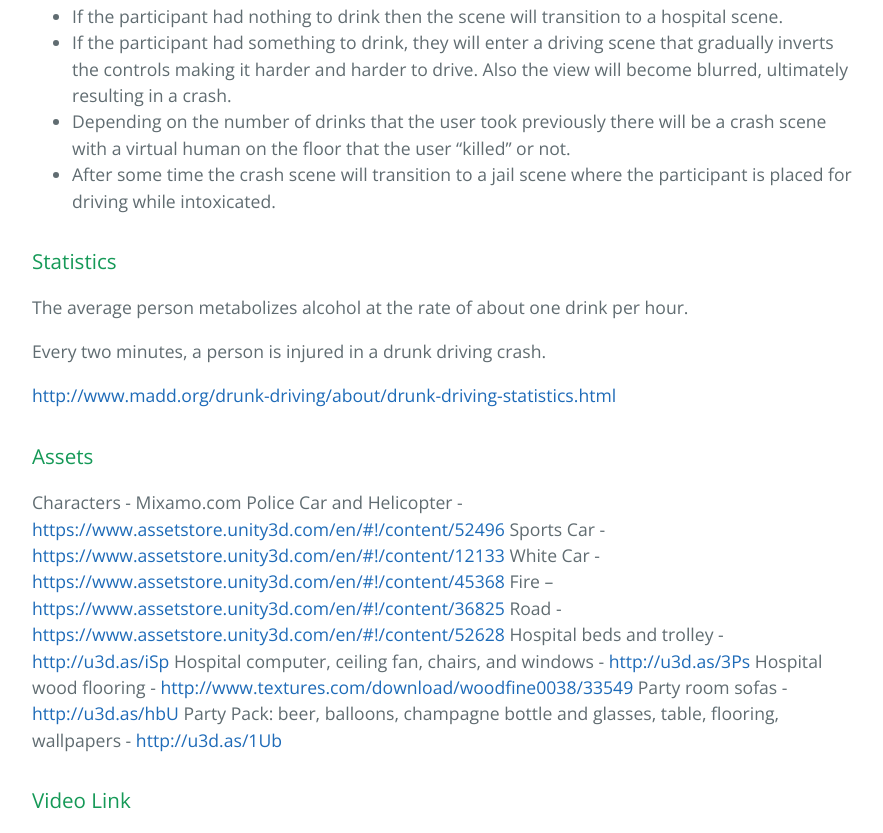
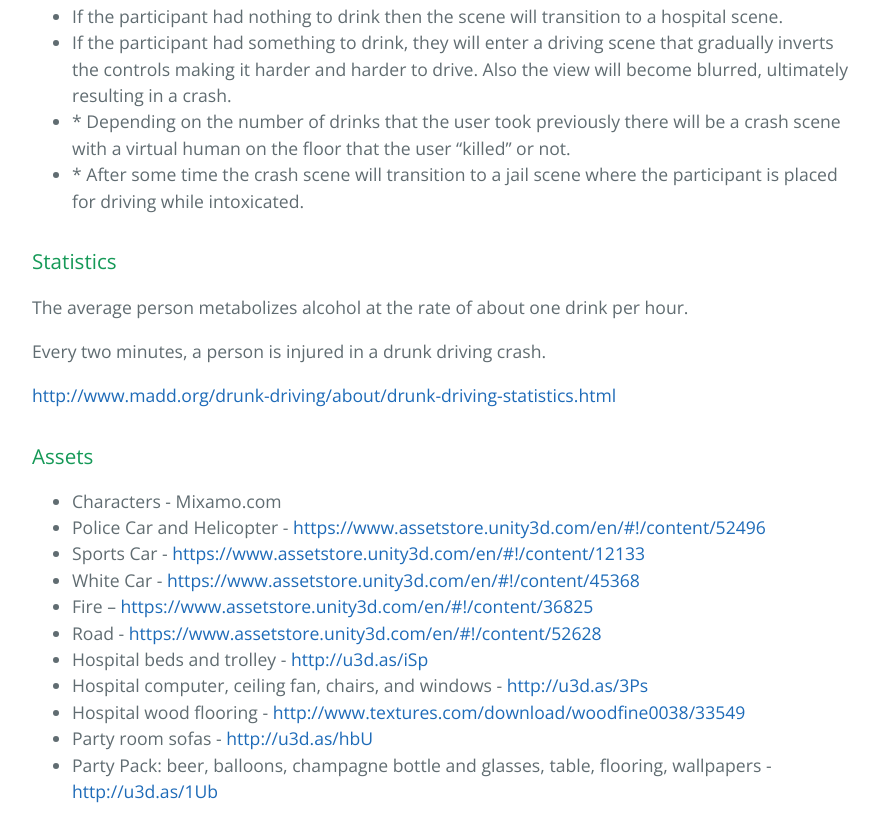
Before and after one commit to sabrina-gisselle/VR-Project-4, a plain HTML site: page index.html in a window 1280 px wide. Shown: the part 1022-1855 px from the top of the page, without its empty margins (192-1075 px from the left). Drawn offline with nearby package versions, Linux system fonts and the light colour scheme.

Commit message:
Create gh-pages branch via GitHub

```diff
--- a/index.html
+++ b/index.html
@@ -37,8 +37,8 @@ We used the concept of peer pressure to try and get people to drink who otherwis
 <ul>
 <li>If the participant had nothing to drink then the scene will transition to a hospital scene.</li>
 <li>If the participant had something to drink, they will enter a driving scene that gradually inverts the controls making it harder and harder to drive. Also the view will become blurred, ultimately resulting in a crash. </li>
-<li>Depending on the number of drinks that the user took previously there will be a crash scene with a virtual human on the floor that the user “killed” or not.</li>
-<li>After some time the crash scene will transition to a jail scene where the participant is placed for driving while intoxicated.</li>
+<li>*  Depending on the number of drinks that the user took previously there will be a crash scene with a virtual human on the floor that the user “killed” or not.</li>
+<li>* After some time the crash scene will transition to a jail scene where the participant is placed for driving while intoxicated.</li>
 </ul>
 
 <h3>
@@ -53,17 +53,29 @@ We used the concept of peer pressure to try and get people to drink who otherwis
 <h3>
 <a id="assets" class="anchor" href="#assets" aria-hidden="true"><span aria-hidden="true" class="octicon octicon-link"></span></a>Assets</h3>
 
-<p>Characters - Mixamo.com
-Police Car and Helicopter - <a href="https://www.assetstore.unity3d.com/en/#!/content/52496">https://www.assetstore.unity3d.com/en/#!/content/52496</a>
-Sports Car - <a href="https://www.assetstore.unity3d.com/en/#!/content/12133">https://www.assetstore.unity3d.com/en/#!/content/12133</a>
-White Car - <a href="https://www.assetstore.unity3d.com/en/#!/content/45368">https://www.assetstore.unity3d.com/en/#!/content/45368</a>
-Fire – <a href="https://www.assetstore.unity3d.com/en/#!/content/36825">https://www.assetstore.unity3d.com/en/#!/content/36825</a>
-Road - <a href="https://www.assetstore.unity3d.com/en/#!/content/52628">https://www.assetstore.unity3d.com/en/#!/content/52628</a>
-Hospital beds and trolley - <a href="http://u3d.as/iSp">http://u3d.as/iSp</a>
-Hospital computer, ceiling fan, chairs, and windows - <a href="http://u3d.as/3Ps">http://u3d.as/3Ps</a>
-Hospital wood flooring - <a href="http://www.textures.com/download/woodfine0038/33549">http://www.textures.com/download/woodfine0038/33549</a>
-Party room sofas - <a href="http://u3d.as/hbU">http://u3d.as/hbU</a>
-Party Pack: beer, balloons, champagne bottle and glasses, table, flooring, wallpapers - <a href="http://u3d.as/1Ub">http://u3d.as/1Ub</a></p>
+<ul>
+<li>Characters - Mixamo.com</li>
+<li>Police Car and Helicopter - <a href="https://www.assetstore.unity3d.com/en/#!/content/52496">https://www.assetstore.unity3d.com/en/#!/content/52496</a>
+</li>
+<li>Sports Car - <a href="https://www.assetstore.unity3d.com/en/#!/content/12133">https://www.assetstore.unity3d.com/en/#!/content/12133</a>
+</li>
+<li>White Car - <a href="https://www.assetstore.unity3d.com/en/#!/content/45368">https://www.assetstore.unity3d.com/en/#!/content/45368</a>
+</li>
+<li>Fire – <a href="https://www.assetstore.unity3d.com/en/#!/content/36825">https://www.assetstore.unity3d.com/en/#!/content/36825</a>
+</li>
+<li>Road - <a href="https://www.assetstore.unity3d.com/en/#!/content/52628">https://www.assetstore.unity3d.com/en/#!/content/52628</a>
+</li>
+<li>Hospital beds and trolley - <a href="http://u3d.as/iSp">http://u3d.as/iSp</a>
+</li>
+<li>Hospital computer, ceiling fan, chairs, and windows - <a href="http://u3d.as/3Ps">http://u3d.as/3Ps</a>
+</li>
+<li>Hospital wood flooring - <a href="http://www.textures.com/download/woodfine0038/33549">http://www.textures.com/download/woodfine0038/33549</a>
+</li>
+<li>Party room sofas - <a href="http://u3d.as/hbU">http://u3d.as/hbU</a>
+</li>
+<li>Party Pack: beer, balloons, champagne bottle and glasses, table, flooring, wallpapers - <a href="http://u3d.as/1Ub">http://u3d.as/1Ub</a>
+</li>
+</ul>
 
 <h3>
 <a id="video-link" class="anchor" href="#video-link" aria-hidden="true"><span aria-hidden="true" class="octicon octicon-link"></span></a>Video Link</h3>
```
Also changed, not shown: params.json (+1 -1 lines).
